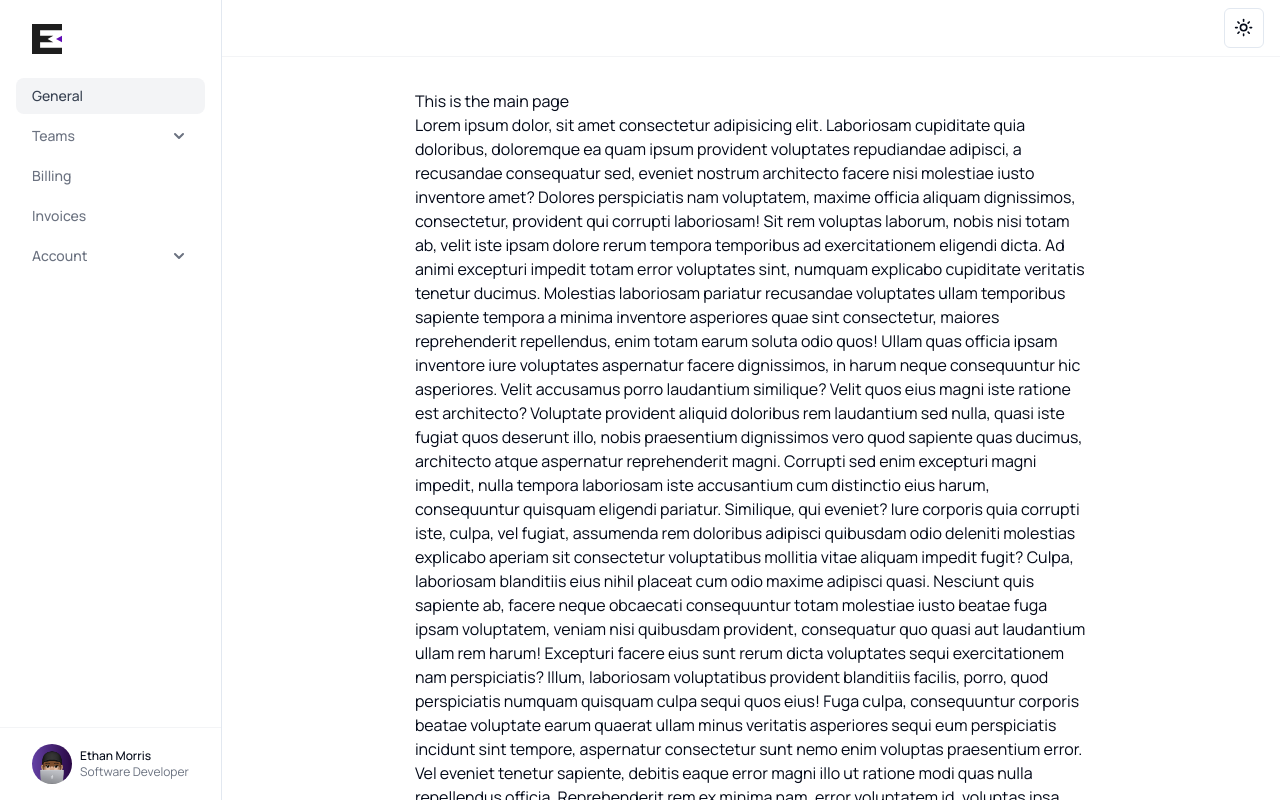
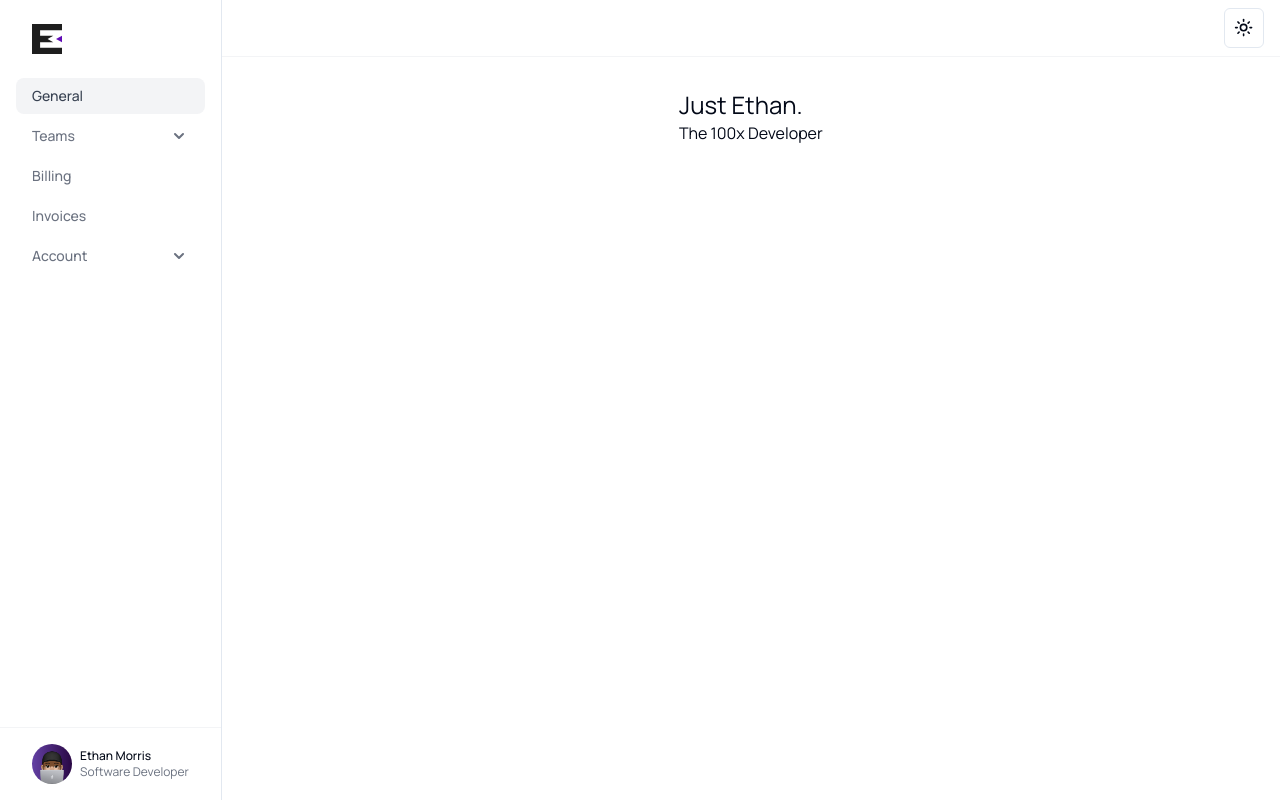
Before and after one commit to ethrmor/ethanos, a Next.js app: page / in a window 1280 px wide. Built offline with nearby package versions, Linux system fonts and the light colour scheme.

Commit message:
refactor(page.tsx): update content of Home component to display a heading with the text "Just Ethan." and a paragraph with the text "The 100x Developer" for better clarity and branding

```diff
--- a/src/app/page.tsx
+++ b/src/app/page.tsx
@@ -2,97 +2,9 @@ import Image from 'next/image';
 
 export default function Home() {
 	return (
-		<div>
-			<p>This is the main page</p>
-			<p>
-				Lorem ipsum dolor, sit amet consectetur adipisicing elit. Laboriosam cupiditate quia
-				doloribus, doloremque ea quam ipsum provident voluptates repudiandae adipisci, a recusandae
-				consequatur sed, eveniet nostrum architecto facere nisi molestiae iusto inventore amet?
-				Dolores perspiciatis nam voluptatem, maxime officia aliquam dignissimos, consectetur,
-				provident qui corrupti laboriosam! Sit rem voluptas laborum, nobis nisi totam ab, velit iste
-				ipsam dolore rerum tempora temporibus ad exercitationem eligendi dicta. Ad animi excepturi
-				impedit totam error voluptates sint, numquam explicabo cupiditate veritatis tenetur ducimus.
-				Molestias laboriosam pariatur recusandae voluptates ullam temporibus sapiente tempora a
-				minima inventore asperiores quae sint consectetur, maiores reprehenderit repellendus, enim
-				totam earum soluta odio quos! Ullam quas officia ipsam inventore iure voluptates aspernatur
-				facere dignissimos, in harum neque consequuntur hic asperiores. Velit accusamus porro
-				laudantium similique? Velit quos eius magni iste ratione est architecto? Voluptate provident
-				aliquid doloribus rem laudantium sed nulla, quasi iste fugiat quos deserunt illo, nobis
-				praesentium dignissimos vero quod sapiente quas ducimus, architecto atque aspernatur
-				reprehenderit magni. Corrupti sed enim excepturi magni impedit, nulla tempora laboriosam
-				iste accusantium cum distinctio eius harum, consequuntur quisquam eligendi pariatur.
-				Similique, qui eveniet? Iure corporis quia corrupti iste, culpa, vel fugiat, assumenda rem
-				doloribus adipisci quibusdam odio deleniti molestias explicabo aperiam sit consectetur
-				voluptatibus mollitia vitae aliquam impedit fugit? Culpa, laboriosam blanditiis eius nihil
-				placeat cum odio maxime adipisci quasi. Nesciunt quis sapiente ab, facere neque obcaecati
-				consequuntur totam molestiae iusto beatae fuga ipsam voluptatem, veniam nisi quibusdam
-				provident, consequatur quo quasi aut laudantium ullam rem harum! Excepturi facere eius sunt
-				rerum dicta voluptates sequi exercitationem nam perspiciatis? Illum, laboriosam voluptatibus
-				provident blanditiis facilis, porro, quod perspiciatis numquam quisquam culpa sequi quos
-				eius! Fuga culpa, consequuntur corporis beatae voluptate earum quaerat ullam minus veritatis
-				asperiores sequi eum perspiciatis incidunt sint tempore, aspernatur consectetur sunt nemo
-				enim voluptas praesentium error. Vel eveniet tenetur sapiente, debitis eaque error magni
-				illo ut ratione modi quas nulla repellendus officia. Reprehenderit rem ex minima nam, error
-				voluptatem id, voluptas ipsa cum quam aliquid ducimus cupiditate iste sunt illum facere
-				adipisci possimus voluptatibus pariatur iure beatae repudiandae ad. Repudiandae aliquam
-				earum facere quod incidunt nam dolore accusantium consequatur deleniti enim ipsa iure, harum
-				ducimus totam, dolorum dolor non nobis rem neque id quibusdam doloribus architecto in. Odit
-				voluptatem fuga natus reiciendis amet quaerat, quisquam dolor quod veniam, quo id delectus
-				distinctio ipsa, quis aliquam. Minus repellat distinctio modi aspernatur laboriosam laborum
-				impedit, doloribus quisquam quae expedita, doloremque fuga veniam quos ratione. Amet
-				consequuntur rem cumque? Dignissimos vel consequatur earum at molestiae iusto vero
-				accusamus. Necessitatibus ipsam recusandae nostrum, fuga eius alias autem quia odio
-				molestias nesciunt maiores nisi excepturi totam ratione eligendi itaque ipsum voluptate
-				placeat vel ad quo quisquam. Unde laudantium quibusdam excepturi accusamus perferendis,
-				repellat tempore id, dicta tenetur, cum quae! Aperiam corporis, quae saepe asperiores
-				repellat nemo aut minima dolore dolores reiciendis. Est officia sunt cumque praesentium
-				possimus illum facilis pariatur. Recusandae vitae nemo alias tempora dolorum magni aliquam a
-				itaque dolor, illo dolore saepe reiciendis sequi nostrum rem velit exercitationem optio! Ad,
-				incidunt necessitatibus harum laborum quas iure odio eaque accusantium voluptatem nam
-				molestias tempora quae excepturi, totam sint veniam nostrum natus nobis. Enim rem sint
-				quaerat nihil recusandae optio perferendis mollitia animi quae molestiae. Dolores aut
-				doloremque labore quasi tempora commodi non corporis soluta, perferendis laborum consectetur
-				atque blanditiis velit harum ipsum fugiat perspiciatis, delectus nihil, similique ipsa cum
-				consequuntur tenetur! Dolores voluptates eveniet maxime veniam, nobis perferendis dolorum
-				natus facilis ducimus quod sed fugiat quo, assumenda porro repellat aliquid unde et magni
-				voluptas ab at iure, esse optio! Iure autem veniam minima ipsa cumque distinctio, ullam
-				culpa laboriosam corrupti harum, quod, quibusdam eveniet odio at molestias ratione deserunt
-				eaque vero pariatur minus soluta dicta beatae. Nisi ipsum corporis quaerat, labore accusamus
-				porro rem nemo, eaque inventore totam quod consequuntur error! Dolore adipisci dolorum
-				dolor, sit dignissimos aliquid repellendus. Quidem quaerat similique accusantium enim
-				beatae. Aliquid ut eius harum perferendis? Dicta adipisci, nisi ad, blanditiis quod tempore
-				minima fugiat ratione praesentium repellendus, saepe quaerat cupiditate ut voluptas
-				asperiores maiores doloremque possimus sint. Exercitationem incidunt ratione, deserunt
-				reiciendis quaerat doloremque voluptatem assumenda sit dicta cumque veritatis! Doloribus eos
-				quibusdam dicta veritatis ratione, atque recusandae, perferendis consequatur vel obcaecati
-				non maiores sunt voluptatum modi praesentium quaerat quae sequi dolor temporibus explicabo.
-				Modi, laborum dignissimos, eius voluptates optio blanditiis possimus accusamus quidem
-				aliquam qui facilis! Incidunt vero eveniet culpa, reiciendis id odio quis facere accusantium
-				sequi similique vel dolore doloribus possimus omnis illum et, voluptates voluptate sint
-				consequatur. Voluptates, vel, explicabo dolore reprehenderit quia quae porro amet rerum
-				fugiat, beatae maiores veniam? Consequatur excepturi, hic veniam provident tempora aperiam
-				ad quaerat nam delectus nostrum commodi adipisci, eius fugiat dicta ducimus vitae unde
-				consectetur. Velit iusto laborum vel odit ex veniam reprehenderit quidem, repellat
-				reiciendis id odio sint mollitia officiis quod voluptas iure provident ipsum at vitae
-				suscipit sapiente, accusantium quis perspiciatis aliquid. Vel autem ab iusto officia
-				accusantium voluptates ipsam cum, iure harum esse, eveniet aperiam magnam laboriosam? Ut
-				veritatis obcaecati sunt aliquam labore. Consectetur dolore, cumque sed voluptatum fuga
-				modi, suscipit ut ea consequuntur rem reiciendis, molestiae ipsa quae! Commodi explicabo
-				exercitationem dolorem vitae maxime repellat illum reiciendis eum atque! Error aliquam
-				dignissimos quam aliquid deserunt fuga fugit, aperiam illum, consequuntur dolore odit
-				tenetur animi repellendus minima. Cupiditate doloremque dolorum mollitia inventore saepe
-				minus, officia illum nostrum veniam nisi atque quas fugit animi iste a maiores ex libero!
-				Adipisci placeat ullam obcaecati eius temporibus, veniam assumenda culpa delectus natus
-				error repudiandae voluptatum repellat magnam cum quo veritatis maxime, consectetur ea
-				laboriosam! Nesciunt magnam nobis corporis odit rerum id a corrupti dolor quaerat earum
-				quibusdam sint facere aliquam temporibus officiis cumque repudiandae dolorem perspiciatis
-				neque, laborum consequatur libero dolorum voluptatum. Tenetur vero tempora quisquam facere
-				ratione amet inventore adipisci, odit totam dolor dignissimos laborum quae quaerat, aliquid
-				alias fugiat autem qui praesentium dolorem. Animi beatae aliquam, cumque voluptatem ea
-				maiores doloremque blanditiis ducimus totam tempore suscipit quidem aperiam, excepturi odio?
-				Exercitationem sed inventore ad nisi est eveniet sunt! Molestiae incidunt et magnam
-				temporibus, vitae est?
-			</p>
-		</div>
+		<>
+			<h1 className='text-2xl'>Just Ethan.</h1>
+			<p>The 100x Developer</p>
+		</>
 	);
 }
```
